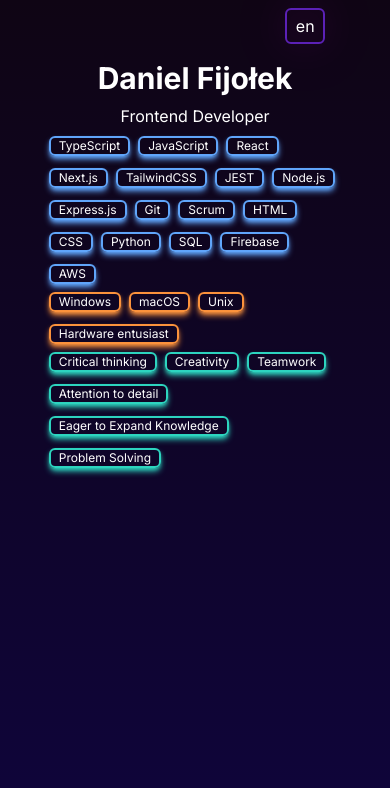
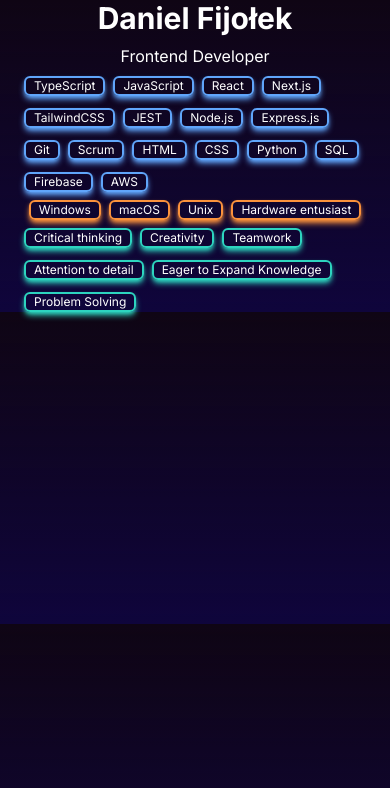
Before and after one commit to DanielFijolek/portfolio, a Next.js app: page /en in a window 390 px wide. Shown: the top 788 px of the page. Built offline with nearby package versions, Linux system fonts and the light colour scheme.

Commit message:
Refactor layout component to improve responsiveness

```diff
--- a/src/app/[lang]/layout.tsx
+++ b/src/app/[lang]/layout.tsx
@@ -26,14 +26,9 @@
   return (
     <html lang={lang}>
       <body
-        className={`${inter.className} flex min-h-screen flex-col items-center`}
+        className={`${inter.className} mx-6 flex flex-col items-center gap-2 lg:flex-row`}
       >
-        <header className="flex w-3/4 flex-row justify-end">
-          <LanguageSwitch currentLang={lang} />
-        </header>
-        <main className="m-2 flex  w-3/4 flex-col  items-center gap-2">
-          {children}
-        </main>
+        {children}
       </body>
     </html>
   );
```
